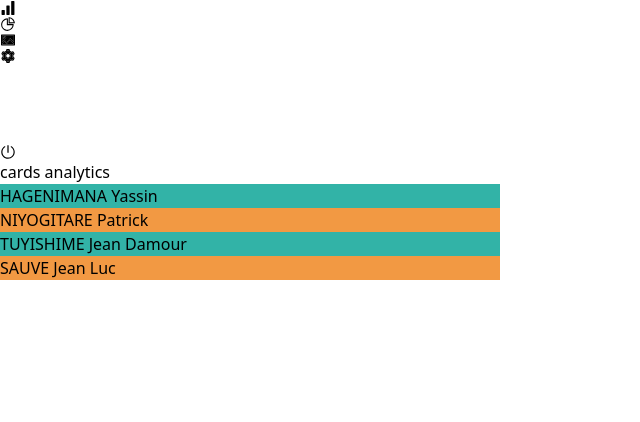
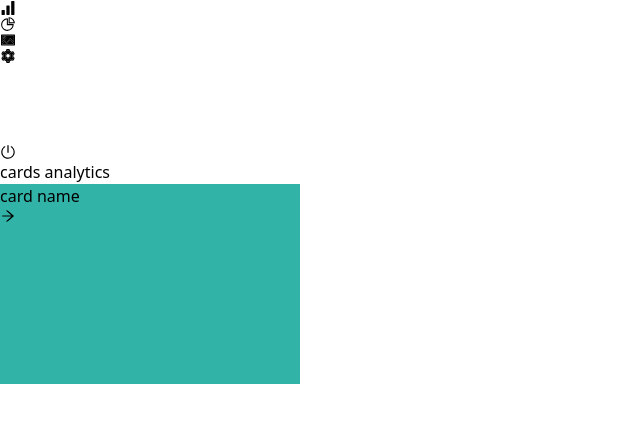
Before and after one commit to Mugisha-isaac/dashboard, a Next.js app: page / in a window 1280 px wide. Shown: the top 422 px of the page, without its empty margins (0-640 px from the left). Built offline with nearby package versions, Linux system fonts and the light colour scheme.

Commit message:
aligning th button on absolutely to the div

```diff
--- a/components/CardComponent.tsx
+++ b/components/CardComponent.tsx
@@ -1,12 +1,19 @@
-import { FunctionComponent } from "react"
+import { height } from "@mui/system";
+import { FunctionComponent, useState } from "react"
 import { ICard } from "../types"
+import {AiOutlineArrowRight} from 'react-icons/ai'
 
-const CardComponent:FunctionComponent<{card:ICard}> = ({card:{card_name,rating,exp_date,cvv,color}}) => {
+const CardComponent:FunctionComponent<{card:ICard}> = ({card:{card_name,rating,exp_date,cvv,color,card_id}}) => {
     let background_color = color;
+    const [active, setActive] = useState<number>(card_id);
     return (
-        <div style={{backgroundColor: background_color}} className="rounded-lg w-40 h-20">
-            <p>{card_name}</p>
+        <div style={{backgroundColor: background_color, width:'300px', height:'200px'}} className="rounded-lg relative">
+            <h6 className="capitalize text-sm pt-3 pl-3">card name</h6>
+            <div className="bg-red-400 rounded-full w-7 h-7 absolute top-6 right-0 justify-center items-center flex">
+            <AiOutlineArrowRight className="text-white" />
+            </div>
         </div>
+
     )
 }
 
--- a/components/CardsComponent.tsx
+++ b/components/CardsComponent.tsx
@@ -2,11 +2,11 @@ import {Cards} from '../data'
 import CardComponent from './CardComponent'
 export default function CardsComponent() {
     return(
-        <div>
+        <div className='grid grid-cols-2 grid-rows-1 gap-4'>
             {
                 Cards.map(card=>(
-                    <div className='flex flex-wrap'>
-                        <CardComponent card={card} key={card.card_name} />
+                    <div className=''>
+                        <CardComponent card={card} key={card.card_id} />
                     </div>
                 ))
             }
--- a/data.ts
+++ b/data.ts
@@ -3,31 +3,33 @@ import { ICard } from './types'
 
 export const Cards:ICard[]= [
     {
+        card_id:1,
         card_name:'HAGENIMANA Yassin',
         rating:5,
         exp_date:'17/22',
         cvv:1884,
         color: '#32B3A7'
     },
-    {
-        card_name:'NIYOGITARE Patrick',
-        rating:4,
-        exp_date:'18/24',
-        cvv:2078,
-        color: '#F29943'
-    },
-    {
-        card_name:'TUYISHIME Jean Damour',
-        rating:3,
-        exp_date:'10/26',
-        cvv:2148,
-        color: '#32B3A7'
-    },
-    {
-        card_name:'SAUVE Jean Luc',
-        rating:3,
-        exp_date:'12/27',
-        cvv:20748,
-        color: '#F29943'
-    }
+    // {
+    //     card_id:2,
+    //     card_name:'NIYOGITARE Patrick',
+    //     rating:4,
+    //     exp_date:'18/24',
+    //     cvv:2078,
+    //     color: '#F29943'
+    // },
+    // {
+    //     card_name:'TUYISHIME Jean Damour',
+    //     rating:3,
+    //     exp_date:'10/26',
+    //     cvv:2148,
+    //     color: '#32B3A7'
+    // },
+    // {
+    //     card_name:'SAUVE Jean Luc',
+    //     rating:3,
+    //     exp_date:'12/27',
+    //     cvv:20748,
+    //     color: '#F29943'
+    // }
 ]
--- a/pages/index.tsx
+++ b/pages/index.tsx
@@ -5,7 +5,7 @@ import CardsComponent from '../components/CardsComponent';
 
 export default function Home() {
   return (
-    <div className='bg-primary m-3 rounded-2xl ' style={{width:'800px', height:'500px'}}>
+    <div className='bg-primary m-3 rounded-2xl ' style={{width:'1000px', height:'600px'}}>
      <div>
        <div className='w-12 h-40 relative top-7 left-3 rounded-sm text-white'>
          <AiFillSignal className="w-8 h-6" />
@@ -15,7 +15,7 @@ export default function Home() {
          <AiOutlinePoweroff className='w-8 h-6' style={{marginTop:'80px'}} />
        </div>
        <span className='text-white text-lg absolute top-7 left-10 px-10'>cards analytics</span>
-       <div className='absolute' style={{width:'500px',height:'200px',top:'80px', left:'80px'}}>
+       <div className='absolute' style={{width:'650px',height:'200px',top:'80px', left:'80px'}}>
          <CardsComponent/>
        </div>
      </div>
--- a/tailwind.config.js
+++ b/tailwind.config.js
@@ -7,7 +7,7 @@ module.exports = {
   theme: {
     extend: {
       colors:{
-          primary:'#21222D'
+          primary:'#21222D',
       }
     },
   },
```
Also changed, not shown: types.ts (+8 -0 lines).
